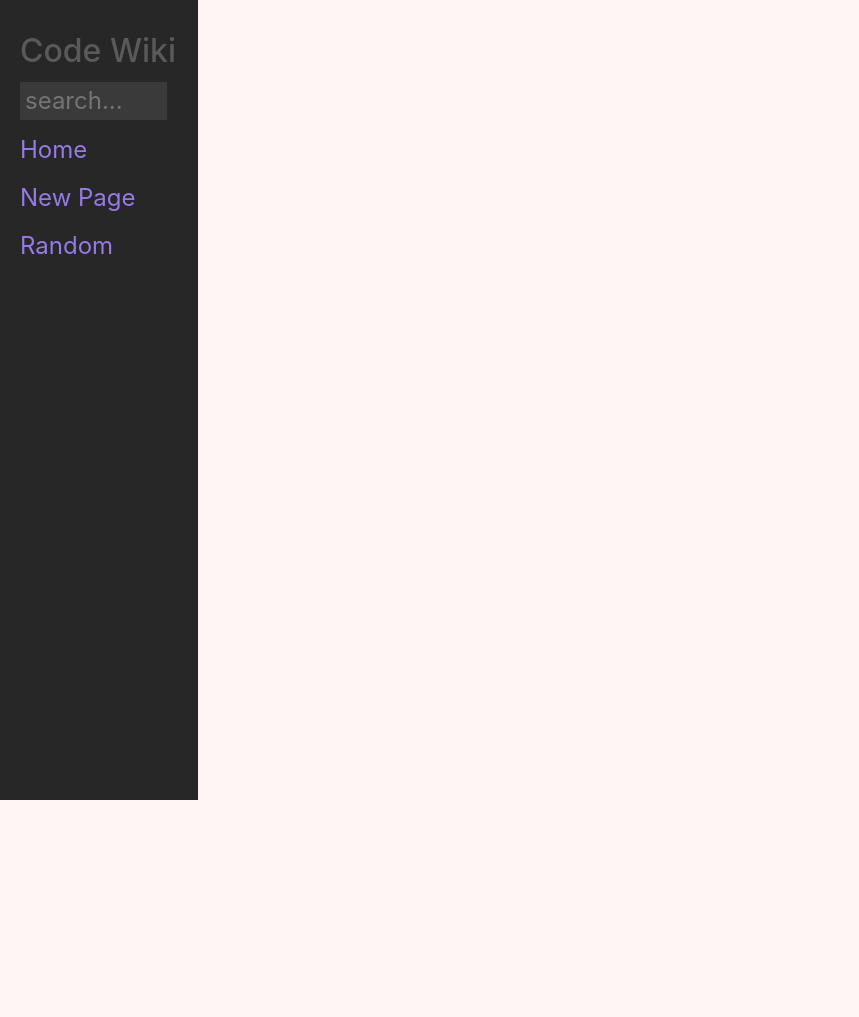
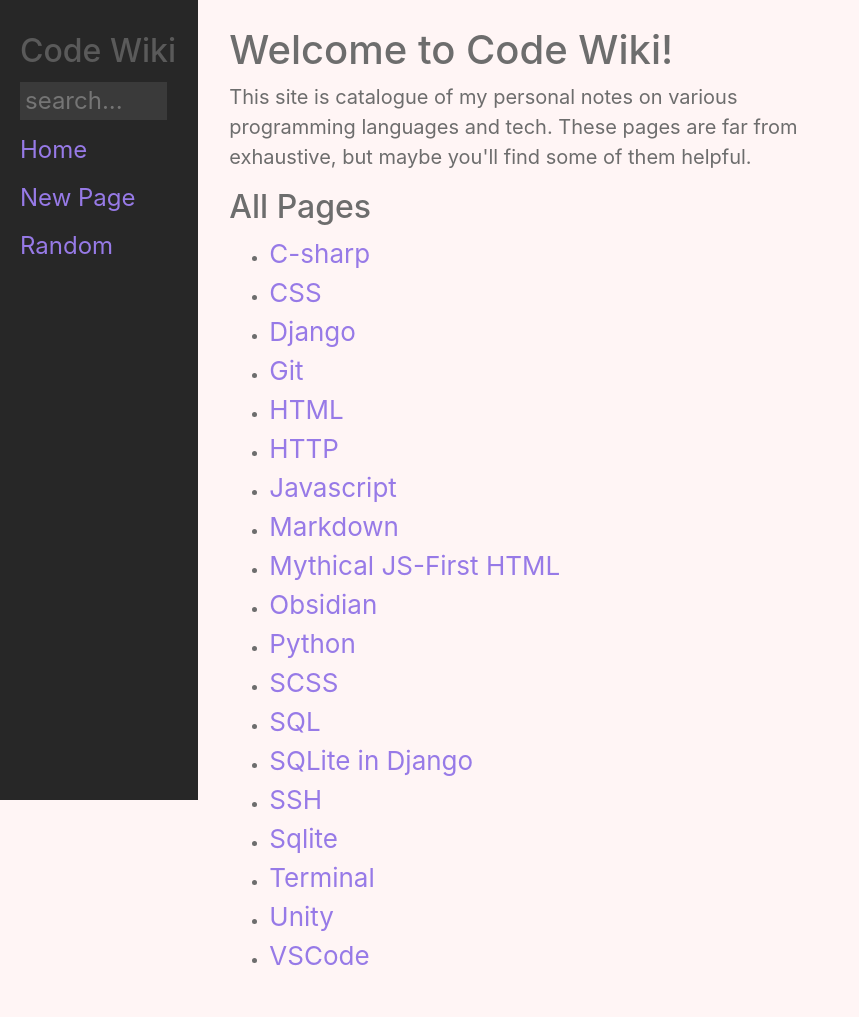
Before and after one commit to Elijer/programmingwiki, a Django app: page / in a window 1280 px wide. Shown: the whole page, without its empty margins (0-859 px from the left). Before the commit the page ends 800 px from the top, so only its background shows below. Run offline with Django 3.2, Linux system fonts and the light colour scheme; some libraries are stand-ins or nearby versions.

Commit message:
added index.html code back in from snafu

```diff
--- a/encyclopedia/templates/encyclopedia/index.html
+++ b/encyclopedia/templates/encyclopedia/index.html
@@ -6,6 +6,18 @@
 
 
 {% block body %}
+    <h1> Welcome to Code Wiki!</h1>
+    <p id = "bio"> This site is catalogue of my personal notes on various programming languages and tech. These pages are far from exhaustive, but maybe you'll find some of them helpful. </p>
+    <h2> All Pages</h2>
 
 
+    <ul>
+        {% for entry in entries %}
+            <li>
+                <a class = "index-link" href = "{% url 'wiki:entry' entry %}" > {{ entry }}</a>
+            </li>
+
+        {% endfor %}
+    </ul>
+
 {% endblock %}
```
